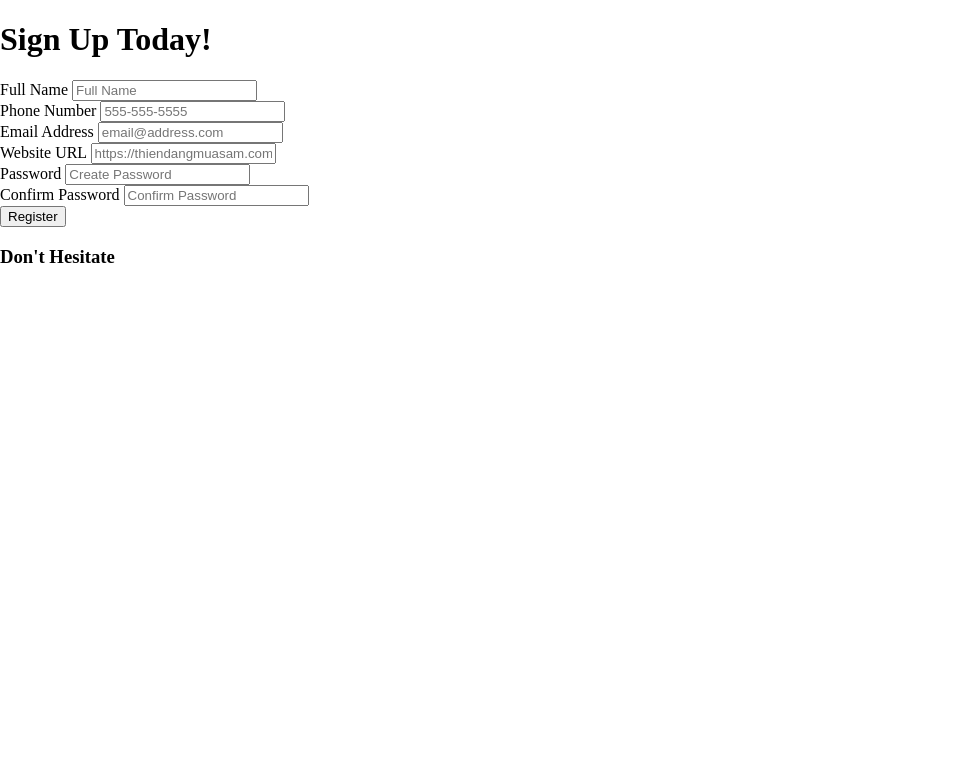
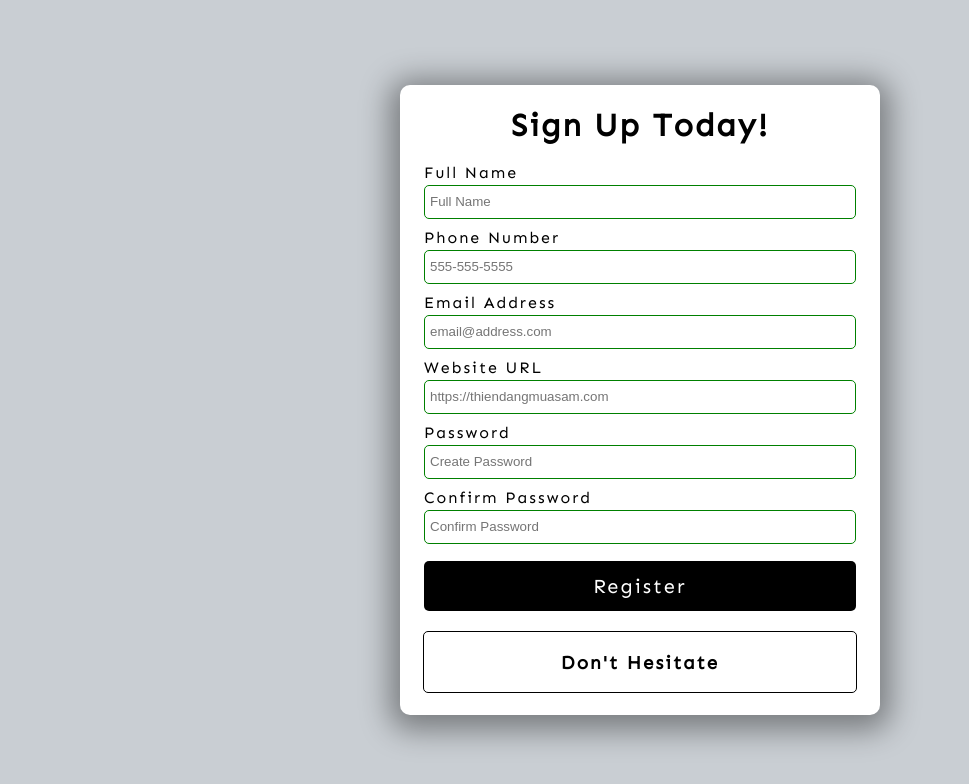
Before and after one commit to duylesales/form-validator-12-of-20-js-projects, a plain HTML site: page index.html in a window 1280 px wide. Shown: the whole page, without its empty margins (0-969 px from the left). Drawn offline with Linux system fonts and the light colour scheme.

Commit message:
CSS Form

```diff
--- a/style.css
+++ b/style.css
@@ -1,4 +1,4 @@
-
+@import url('https://fonts.googleapis.com/css2?family=Sen&display=swap');
 html {
   box-sizing: border-box;
 }
@@ -6,4 +6,87 @@ html {
 body {
   margin: 0;
   min-height: 100vh;
+  font-family: Sen, sans-serif;
+  letter-spacing: 2px;
+  display: flex;
+  align-items: center;
+  justify-content: center;
+  background: #c9ced3;
 }
+
+.container {
+  width: 480px;
+  height: 630px;
+  background-color: white;
+  display: flex;
+  flex-direction: column;
+  align-items: center;
+  border-radius: 10px;
+  box-shadow: 0 5px 30px 10px rgba(0, 0, 0, 0.4);
+}
+
+/* Form */
+form {
+  width: 90%;
+}
+
+.form-group {
+  height: 65px;
+}
+
+label {
+  position: relative;
+  bottom: 3px;
+}
+
+input {
+  width: 100%;
+  height: 34px;
+  padding: 5px;
+  border: 1px solid black;
+  border-radius: 5px;
+  outline: none;
+  box-sizing: border-box;
+  transition: all 0.3s;
+}
+
+input:valid {
+  border: 1px solid green;
+}
+
+input:invalid {
+  border: 1px solid red;
+}
+
+button {
+  cursor: pointer;
+  color: white;
+  background: black;
+  border: none;
+  border-radius: 5px;
+  height: 50px;
+  width: 100%;
+  font-family: Sen, sans-serif;
+  font-size: 20px;
+  letter-spacing: 2px;
+  margin-top: 5px;
+}
+
+button:hover {
+  filter: brightness(200%);
+  background-color: rgb(20, 20, 20);
+}
+
+button:focus {
+  outline: none;
+}
+
+.message-container {
+  border: 1px solid black;
+  border-radius: 5px;
+  width: 90%;
+  margin-top: 20px;
+  display: flex;
+  justify-content: center;
+  color: black;
+}
```
